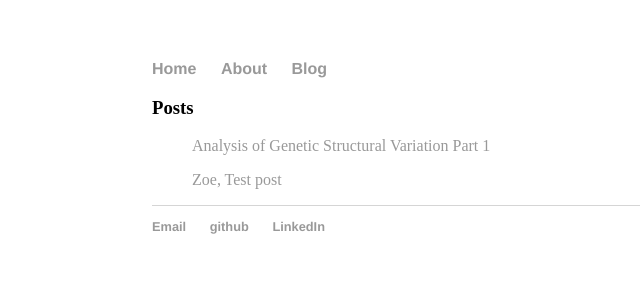
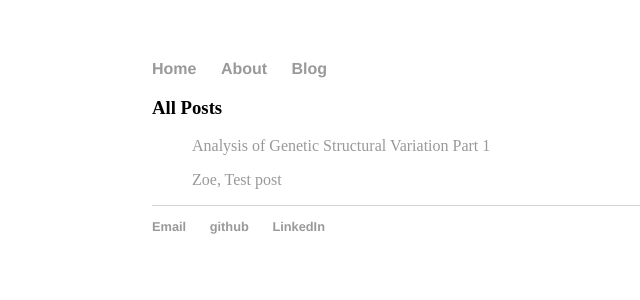
Before and after one commit to zlye/Blog, a Jekyll site: the page built from blog/Blog.md, in a window 1280 px wide. Shown: the top 300 px of the page, without its empty margins (40-680 px from the left). Built offline with Jekyll 4.4.1, drawn with Linux system fonts in a browser that asks for light colours.

Commit message:
Update blog.html
html?

```diff
--- a/_layouts/blog.html
+++ b/_layouts/blog.html
@@ -3,11 +3,12 @@ layout: default
 title: Blog Posts
 ---
 
-<h3>Posts</h3>
+<h3>{{ page.title }}</h3>
 <ul>
   {% for post in site.posts %}
     <a href="{{ post.url }}">{{ post.title }}</a>
     <p class="meta">{{ page.date | date_to_string }}</p>
+  <div class="post">
   {{ content }}
   {% endfor %}
 </ul>
```
